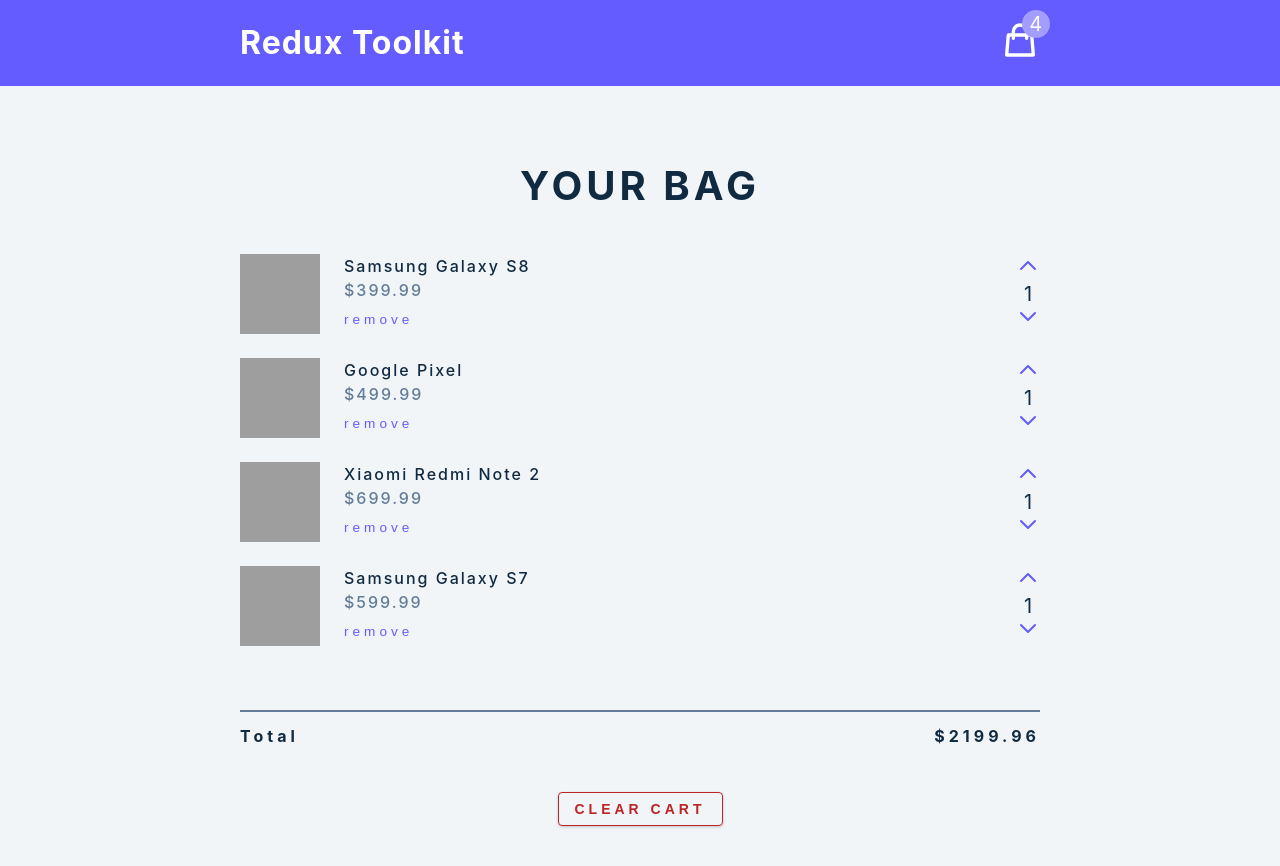
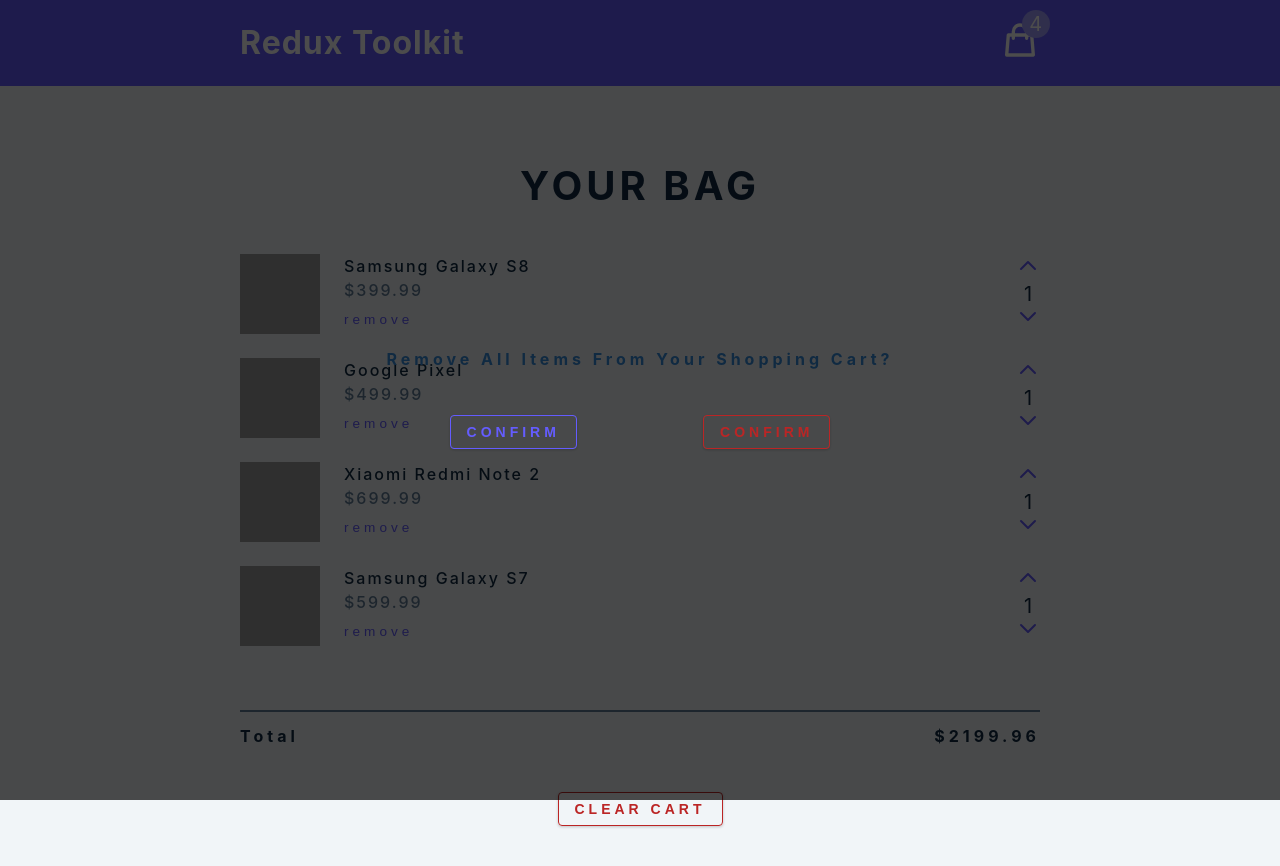
Before and after one commit to Zilola-Nazarova/redux-toolkit-tutorial-fcc, a React (Create React App) app: page / in a window 1280 px wide. Built offline with nearby package versions, Linux system fonts and the light colour scheme; grey boxes are pictures that could not be loaded.

Commit message:
Create Modal component and import it to App.js

```diff
--- a/src/App.js
+++ b/src/App.js
@@ -1,5 +1,6 @@
 import Navbar from './components/Navbar';
 import CartContainer from './components/CartContainer';
+import Modal from './components/Modal';
 import { useSelector, useDispatch } from 'react-redux';
 import { calculateTotals } from './features/cart/cartSlice';
 import { useEffect } from 'react';
@@ -14,6 +15,7 @@
 
   return (
   <main>
+    <Modal />
     <Navbar />
     <CartContainer />
   </main>
--- /dev/null
+++ b/src/components/Modal.js
@@ -0,0 +1,19 @@
+const Modal = () => {
+  return (
+    <aside className="modal-container">
+      <div>
+        <h4>remove all items from your shopping cart?</h4>
+        <div className="btn-container">
+          <button type="button" className="btn confirm-btn">
+            confirm
+          </button>
+          <button type="button" className="btn clear-btn">
+            confirm
+          </button>
+        </div>
+      </div>
+    </aside>
+  );
+};
+
+export default Modal;
```
